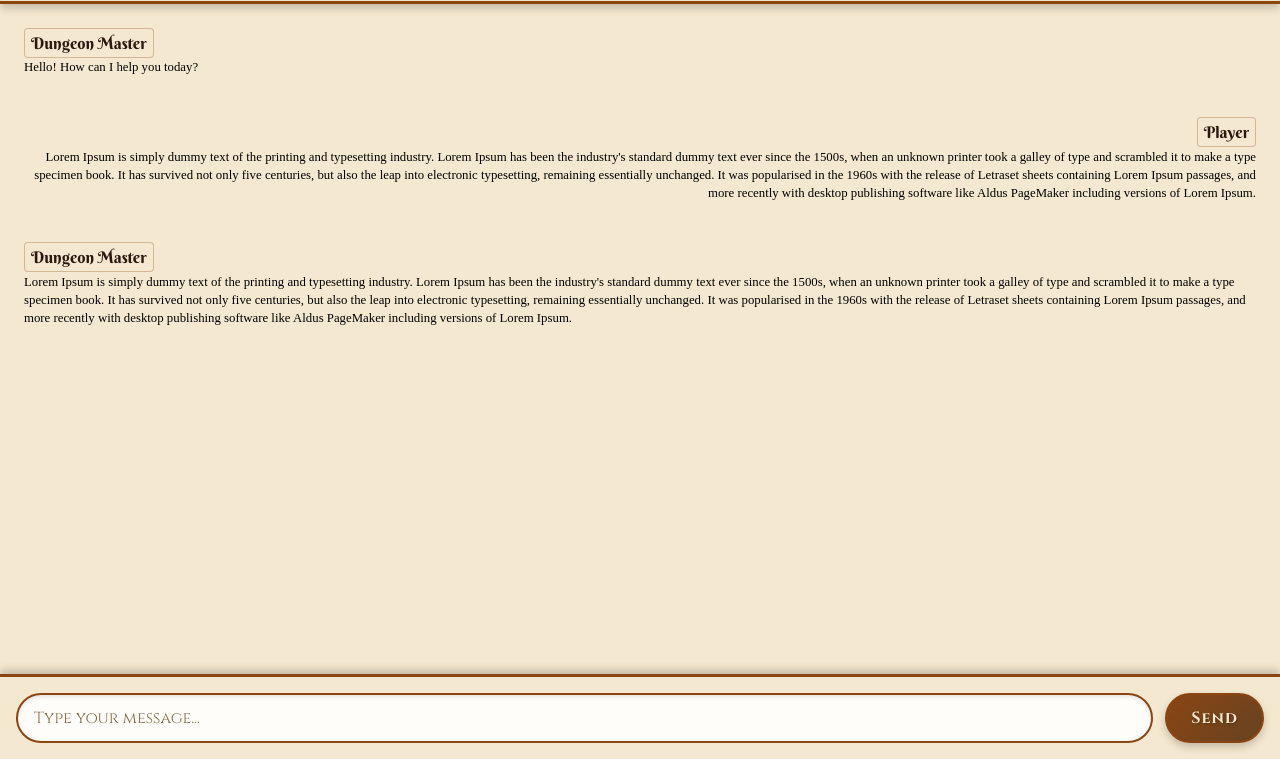
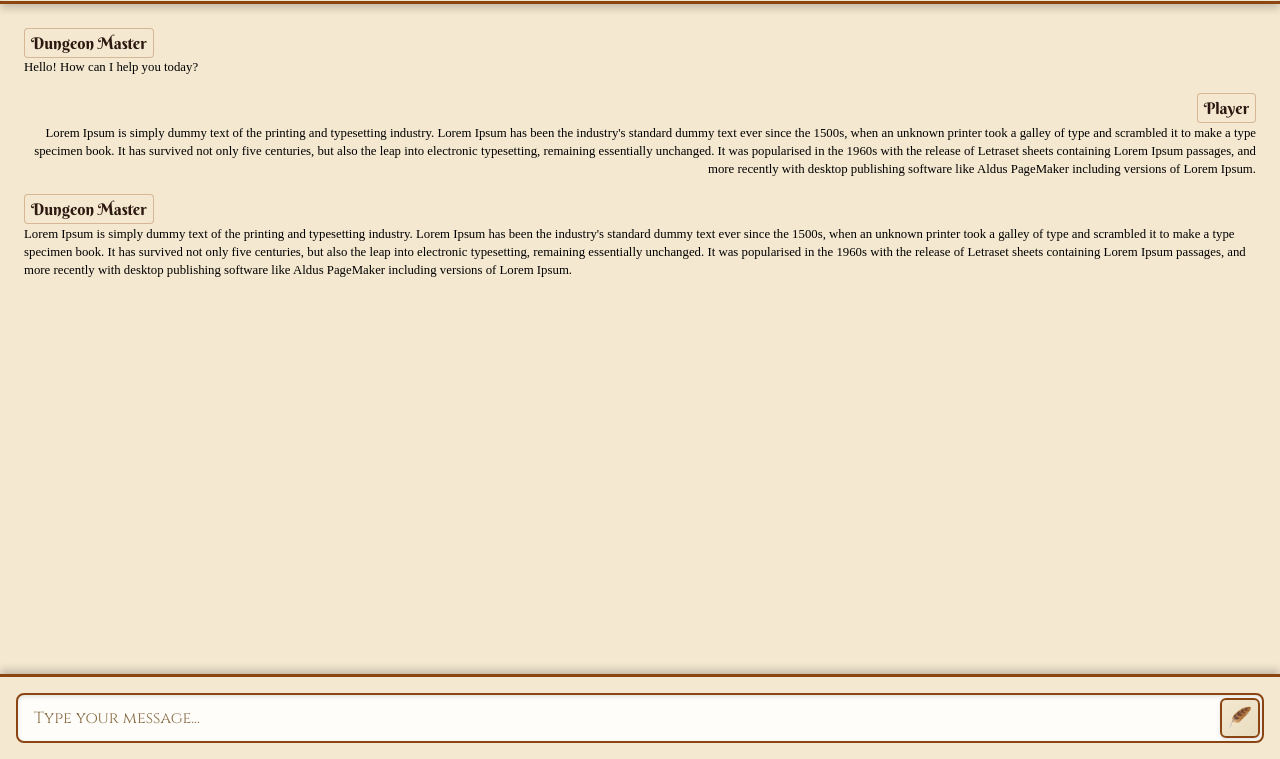
Before and after one commit to Agamador/OwlBear-llm-chat, a website built with Vite: page index.html in a window 1280 px wide. Shown: the part 41-800 px from the top of the page. Built offline with nearby package versions, Linux system fonts and the light colour scheme; files whose address does not match are found by name; a web font is replaced by a local one.

Commit message:
Update send button to use an icon and improve styling

```diff
--- a/src/main.js
+++ b/src/main.js
@@ -21,7 +21,7 @@ document.querySelector('#app').innerHTML = `
     </div>
     <div class="chat-input-container">
       <input type="text" id="message-input" placeholder="Type your message..." />
-      <button id="send-button">Send</button>
+      <button id="send-button" aria-label="Send message">🪶</button>
     </div>
   </div>
 `
--- a/src/style.css
+++ b/src/style.css
@@ -89,7 +89,6 @@ body {
 .message {
   display: flex;
   flex-direction: column;
-  margin-bottom: 1.5rem;
   position: relative;
   width: 100%;
 }
@@ -148,15 +147,16 @@ body {
   padding: 1rem;
   background: rgba(244, 232, 208, 0.8);
   border-top: 3px solid #8b4513;
-  gap: 0.75rem;
+  gap: 0;
   box-shadow: 0 -4px 8px rgba(0, 0, 0, 0.2);
+  position: relative;
 }
 
 #message-input {
   flex: 1;
-  padding: 0.75rem 1rem;
+  padding: 0.75rem 3.5rem 0.75rem 1rem;
   border: 2px solid #8b4513;
-  border-radius: 25px;
+  border-radius: 8px;
   outline: none;
   font-size: 1rem;
   background: rgba(255, 255, 255, 0.9);
@@ -178,28 +178,35 @@ body {
 }
 
 #send-button {
-  padding: 0.75rem 1.5rem;
-  background: linear-gradient(135deg, #8b4513 0%, #654321 100%);
-  color: #f4e8d0;
+  position: absolute;
+  right: 1.25rem;
+  top: 50%;
+  transform: translateY(-50%);
+  padding: 0.5rem;
+  background: linear-gradient(135deg, #f4e8d0 0%, #e8dcc0 100%);
+  color: #4a2c17;
   border: 2px solid #8b4513;
-  border-radius: 25px;
+  border-radius: 6px;
   cursor: pointer;
-  font-size: 1rem;
+  font-size: 1.2rem;
   font-weight: bold;
   font-family: inherit;
   transition: all 0.3s ease;
-  box-shadow: 0 4px 8px rgba(0, 0, 0, 0.2);
-  text-shadow: 1px 1px 2px rgba(0, 0, 0, 0.3);
-  letter-spacing: 1px;
+  box-shadow: 0 2px 4px rgba(0, 0, 0, 0.1);
+  width: 2.5rem;
+  height: 2.5rem;
+  display: flex;
+  align-items: center;
+  justify-content: center;
 }
 
 #send-button:hover {
-  background: linear-gradient(135deg, #a0521a 0%, #7a5428 100%);
-  transform: translateY(-2px);
-  box-shadow: 0 6px 12px rgba(0, 0, 0, 0.5);
+  background: linear-gradient(135deg, #ede1c7 0%, #ddd1b5 100%);
+  transform: translateY(-50%) scale(1.05);
+  box-shadow: 0 3px 6px rgba(0, 0, 0, 0.15);
 }
 
 #send-button:active {
-  transform: translateY(0);
-  box-shadow: 0 2px 4px rgba(0, 0, 0, 0.4);
+  transform: translateY(-50%) scale(0.95);
+  box-shadow: 0 1px 2px rgba(0, 0, 0, 0.2);
 }
```
